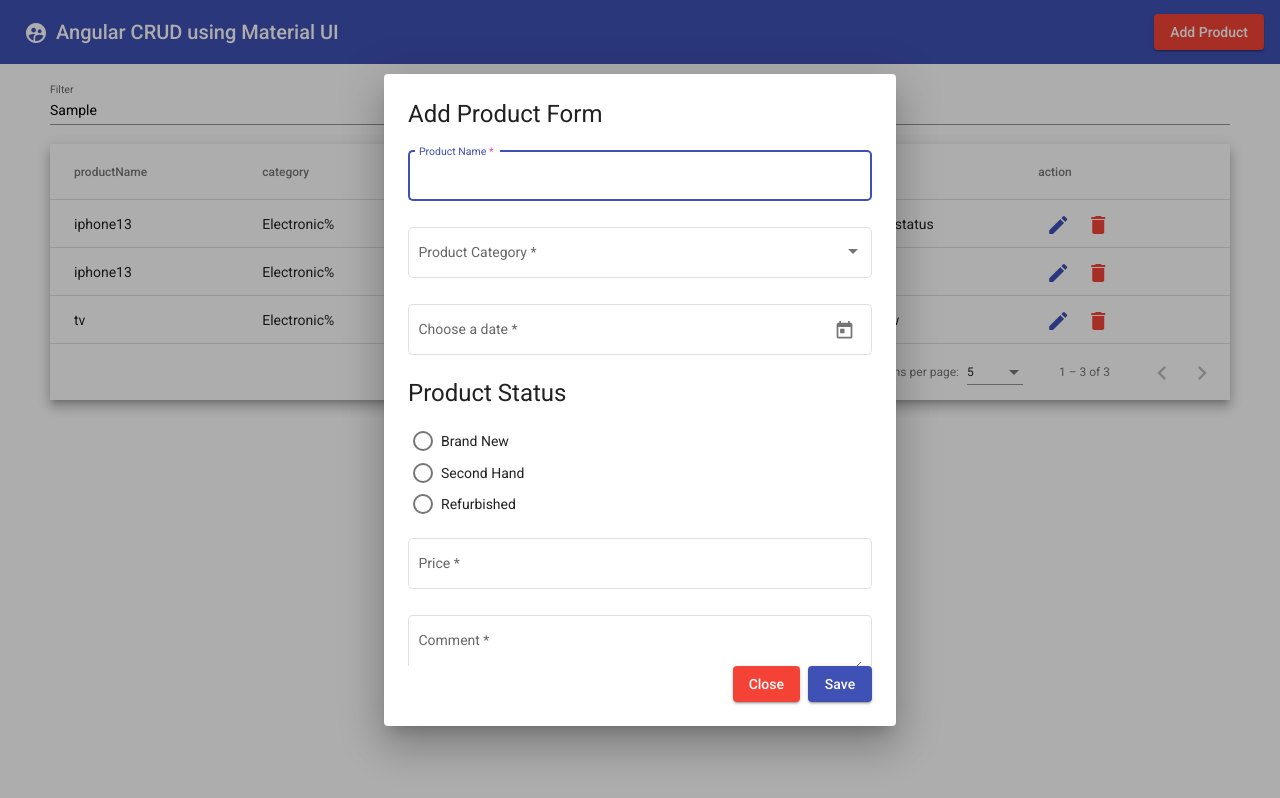
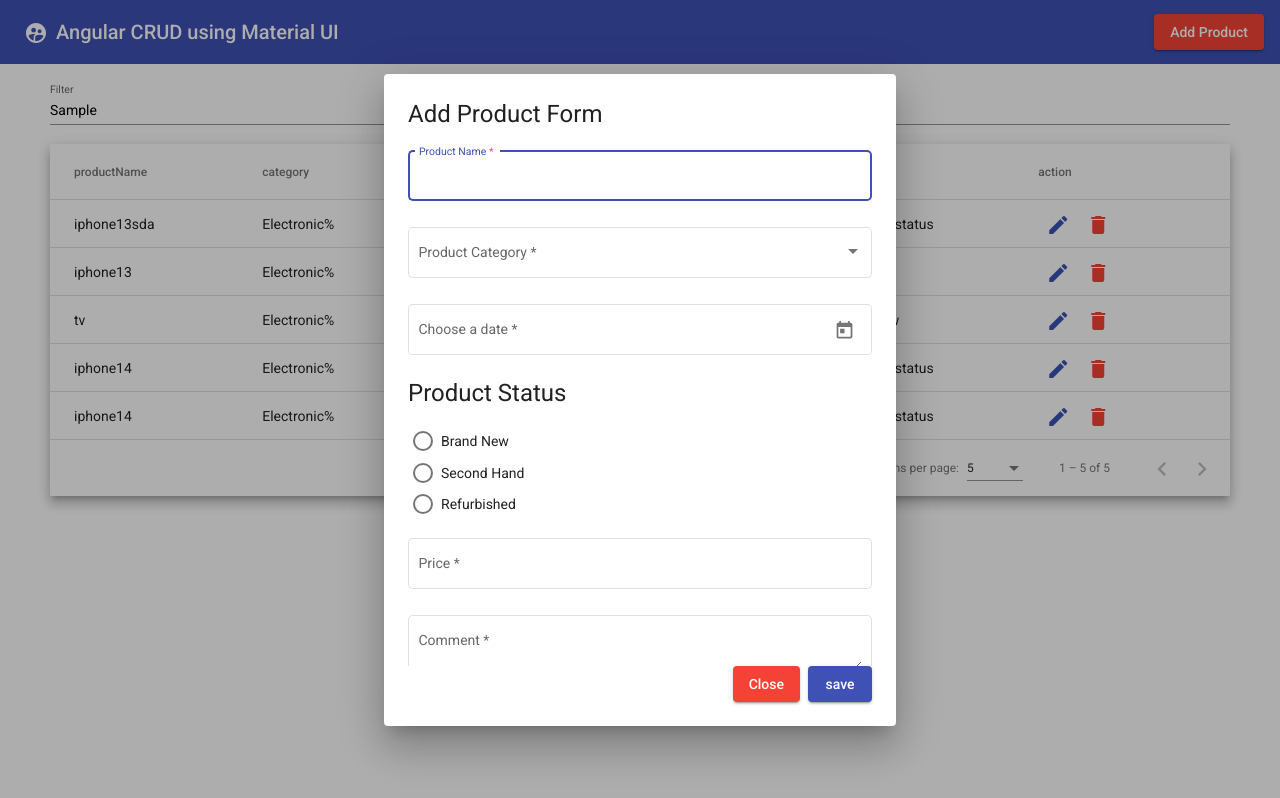
Before and after one commit to argun8394/angular_CRUD, an Angular app: page / in a window 1280 px wide. Both pictures are taken after typing "Sample" into the empty fields and a click on the button "Add Product". Built offline with nearby package versions, Linux system fonts and the light colour scheme; data requests are answered from the project's data file.

Commit message:
put request method

```diff
--- a/db.json
+++ b/db.json
@@ -1,7 +1,7 @@
 {
   "productList": [
     {
-      "productName": "iphone13",
+      "productName": "iphone13sda",
       "category": "Electronic",
       "freshness": "Brand New",
       "price": 9999,
@@ -26,6 +26,24 @@
       "comment": "this is not new",
       "date": "2022-06-14T21:00:00.000Z",
       "id": 3
+    },
+    {
+      "productName": "iphone14",
+      "category": "Electronic",
+      "freshness": "Brand New",
+      "price": 9999,
+      "comment": "This has new status",
+      "date": "2022-06-05T21:00:00.000Z",
+      "id": 4
+    },
+    {
+      "productName": "iphone14",
+      "category": "Electronic",
+      "freshness": "Brand New",
+      "price": 9999,
+      "comment": "This has new status",
+      "date": "2022-06-05T21:00:00.000Z",
+      "id": 5
     }
   ],
   "comments": [
--- a/src/app/app.component.html
+++ b/src/app/app.component.html
@@ -58,10 +58,10 @@
            <ng-container matColumnDef="action">
             <th mat-header-cell *matHeaderCellDef mat-sort-header> action </th>
             <td mat-cell *matCellDef="let row">
-              <button mat-icon-button color="primary">
+              <button mat-icon-button color="primary" (click)="editProduct(row)">
                 <mat-icon>edit</mat-icon>
               </button>
-              <button mat-icon-button color="warn">
+              <button mat-icon-button color="warn" (click)="deleteProduct(row)">
                 <mat-icon>delete</mat-icon>
               </button>
              </td>
--- a/src/app/app.component.ts
+++ b/src/app/app.component.ts
@@ -50,6 +50,20 @@ export class AppComponent implements OnInit {
     })
   }
 
+  editProduct(row:any){
+    this.dialog.open(DialogComponent, {
+      width: '40%',
+      data:row
+    })
+  }
+
+  deleteProduct(row:any){
+    this.dialog.open(DialogComponent, {
+      width: '40%',
+      data:row
+    })
+  }
+
   applyFilter(event: Event) {
     const filterValue = (event.target as HTMLInputElement).value;
     this.dataSource.filter = filterValue.trim().toLowerCase();
--- a/src/app/dialog/dialog.component.html
+++ b/src/app/dialog/dialog.component.html
@@ -45,5 +45,5 @@
 
 <div mat-dialog-action [align]="'end'">
   <button mat-raised-button color="warn" mat-dialog-close>Close</button>
-  <button style="margin-left: 8px;" mat-raised-button color="primary" (click)="addProduct()">Save</button>
+  <button style="margin-left: 8px;" mat-raised-button color="primary" (click)="addProduct()">{{actionBtn}}</button>
 </div>
--- a/src/app/dialog/dialog.component.ts
+++ b/src/app/dialog/dialog.component.ts
@@ -1,7 +1,7 @@
-import { Component, OnInit } from '@angular/core';
+import { Component, Inject, OnInit } from '@angular/core';
 import { FormBuilder, FormGroup, Validators } from '@angular/forms';
 import { ApiService } from '../services/api.service';
-import { MatDialogRef } from '@angular/material/dialog';
+import { MatDialogRef, MAT_DIALOG_DATA } from '@angular/material/dialog';
 @Component({
   selector: 'app-dialog',
   templateUrl: './dialog.component.html',
@@ -11,10 +11,12 @@ export class DialogComponent implements OnInit {
 
   freshnessList = ["Brand New", "Second Hand", "Refurbished"];
   productForm !: FormGroup;
+  actionBtn: string = "save";
 
   constructor(
     private formBuilder: FormBuilder,
     private api:ApiService,
+    @Inject(MAT_DIALOG_DATA) public editData : any,//product editleme işlemi için
     private dialogRef: MatDialogRef<DialogComponent>// MatDialogRef e component verilmesi gerekir(type verilmesi gerekir)
     ) { }
 
@@ -27,9 +29,21 @@ export class DialogComponent implements OnInit {
       comment : ['', Validators.required],
       date : ['', Validators.required]
     })
+
+    //console.log(this.editData)//editlenecek data
+    if(this.editData){
+      this.actionBtn = "update";
+      this.productForm.controls['productName'].setValue(this.editData.productName);
+      this.productForm.controls['category'].setValue(this.editData.category);
+      this.productForm.controls['freshness'].setValue(this.editData.freshness);
+      this.productForm.controls['price'].setValue(this.editData.price);
+      this.productForm.controls['comment'].setValue(this.editData.comment);
+      this.productForm.controls['date'].setValue(this.editData.date);
+    }
   }
 
   addProduct(){
+    if(!this.editData){
     if(this.productForm.valid){
       this.api.postProduct(this.productForm.value)
       .subscribe({
@@ -44,6 +58,23 @@ export class DialogComponent implements OnInit {
 
       })
     }
+    }else{
+      this.updateProduct();
+    }
+  }
+
+  updateProduct(){
+    this.api.putProduct(this.productForm.value,this.editData.id)
+    .subscribe({
+      next:(res)=>{
+        alert("Product updated successfully");
+        this.productForm.reset();
+        this.dialogRef.close('updated');
+      },
+      error:()=> {
+        alert("Error while updateding the product!!")
+      }
+    })
   }
 
 
--- a/src/app/services/api.service.ts
+++ b/src/app/services/api.service.ts
@@ -15,4 +15,11 @@ export class ApiService {
   getProduct(){
     return this.http.get('http://localhost:3000/productList')
   }
+
+  putProduct(data: any, id: number){
+    return this.http.put<any>('http://localhost:3000/productList/'+id,data)
+  }
+  deleteProduct(id: number){
+    return this.http.delete<any>('http://localhost:3000/productList'+id)
+  }
 }
```
